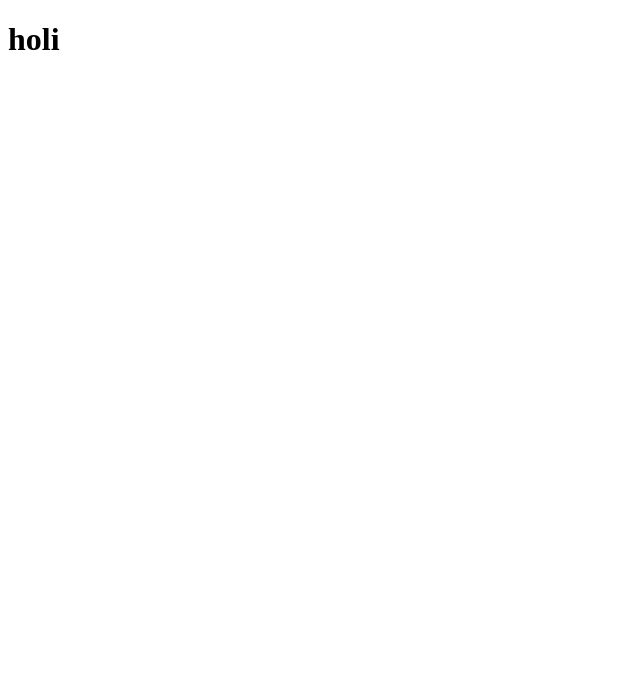
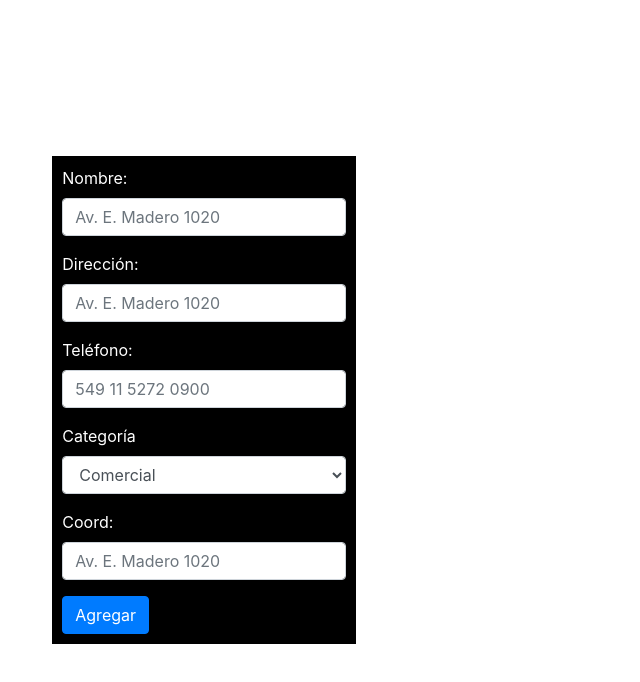
Before and after one commit to sasabrina/mapps, a website: page pages/index.html in a window 1280 px wide. Shown: the whole page, without its empty margins (0-640 px from the left). Drawn offline with nearby package versions, Linux system fonts and the light colour scheme; some packages are replaced by stand-ins of ours; files that its build step writes are made by us from their sources.

Commit message:
renderizado de formulario y mapa

```diff
--- a/package.json
+++ b/package.json
@@ -11,6 +11,6 @@
   "license": "ISC",
   "dependencies": {
     "express": "4.17.1",
-    "morgan": "^1.9.1"
+    "morgan": "1.9.1"
   }
 }
--- a/pages/index.html
+++ b/pages/index.html
@@ -1,12 +1,49 @@
 <!DOCTYPE html>
 <html lang="en">
-<head>
-    <meta charset="UTF-8">
-    <meta name="viewport" content="width=device-width, initial-scale=1.0">
-    <meta http-equiv="X-UA-Compatible" content="ie=edge">
-    <title>Document</title>
+    <head>
+        <meta charset="UTF-8">
+        <meta name="viewport" content="width=device-width, initial-scale=1.0">
+        <meta http-equiv="X-UA-Compatible" content="ie=edge">
+        <title>Document</title>
+        <link rel="stylesheet" href="https://stackpath.bootstrapcdn.com/bootstrap/4.3.1/css/bootstrap.min.css" integrity="sha384-ggOyR0iXCbMQv3Xipma34MD+dH/1fQ784/j6cY/iJTQUOhcWr7x9JvoRxT2MZw1T" crossorigin="anonymous">
+        <link rel="stylesheet" href="assets/styles/index.css">
 </head>
 <body>
-    <h1>holi</h1>
+    <main>
+        <form>
+            <div class="form-group">
+                <label for="form-name">Nombre: </label>
+                <input class="form-control" type="text" id="form-name" placeholder="Av. E. Madero 1020">
+            </div>
+            <div class="form-group">
+                <label for="form-address">Dirección: </label>
+                <input class="form-control" type="text" id="form-address" placeholder="Av. E. Madero 1020">
+            </div>
+            <div class="form-group">
+                <label for="form-phone">Teléfono: </label>
+                <input class="form-control" type="text" id="form-phone" placeholder="549 11 5272 0900">
+            </div>
+            <div class="form-group">
+                <label for="form-category">Categoría</label>
+                <select class="form-control" id="form-category">
+                    <option>Comercial</option>
+                    <option>Residencial</option>
+                    <option>Mixta</option>
+                </select>
+            </div>
+            <div class="form-group">
+                <label for="">Coord: </label>
+                <input class="form-control" type="text" placeholder="Av. E. Madero 1020">
+            </div>
+
+            <button type="submit" class="btn btn-primary">Agregar</button>
+        </form>
+        <section>
+            <div id="map"></div>
+        </section>
+    </main>
+
+    <script src="assets/scripts/index.js"></script>
+    <script src="https://maps.googleapis.com/maps/api/js?key=AIzaSyDOh10fPx91COg5clFbGhFMbaXg_Lq3tRU&callback=initMap"async defer></script>
 </body>
 </html>
--- /dev/null
+++ b/public/styles/index.css
@@ -0,0 +1,26 @@
+body {
+  height: 100vh;
+  margin: 0;
+  padding: 0;
+  display: flex;
+  align-items: center
+}
+main{
+  width: 95%;
+  margin: auto;
+  display: flex;
+  justify-content: space-evenly;
+}
+form{
+  width: 25%;
+  background-color: #000000;
+  color: #ffffff;
+  padding: 10px;
+}
+section{
+  width: 70%;
+
+}
+#map {
+  height: 100%;
+}
```
Also changed, not shown: public/scripts/index.js (added, +11 -0 lines).
